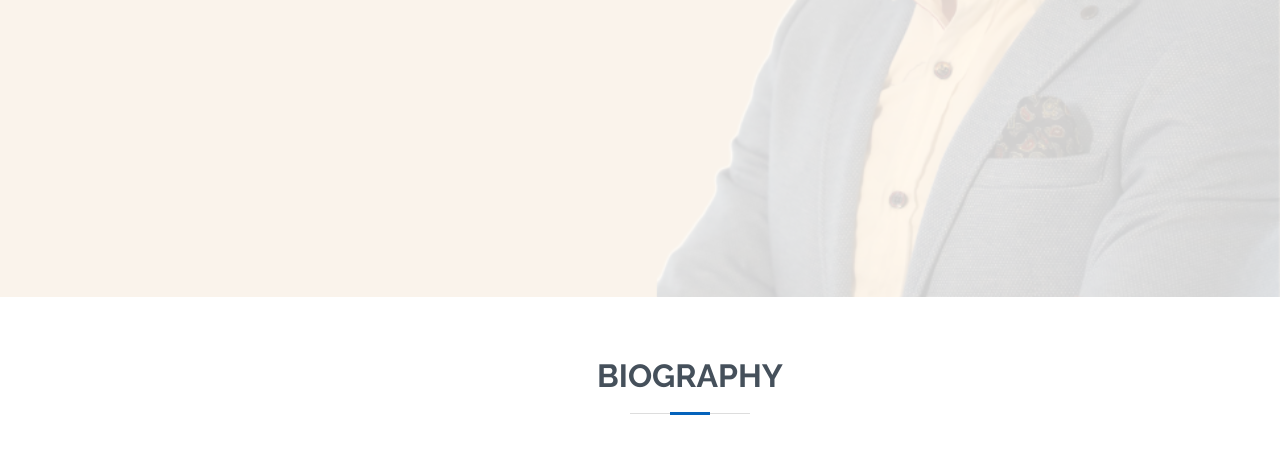
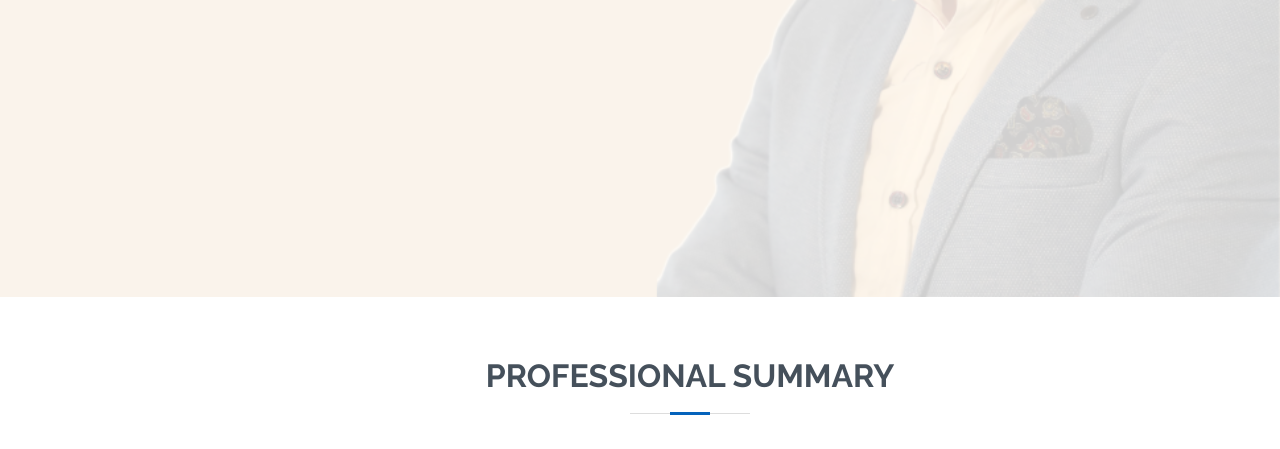
Before and after one commit to MoustafaRahal/moustafarahal.github.io, a plain HTML site: page index.html in a window 1280 px wide. Shown: the part 503-952 px from the top of the page. Drawn offline with nearby package versions, Linux system fonts and the light colour scheme.

Commit message:
Edits: Biography changes to Prof. summary

```diff
--- a/index.html
+++ b/index.html
@@ -72,7 +72,7 @@
       <div class="container" data-aos="fade-up">
 
         <div class="section-title">
-          <h2>Biography</h2>
+          <h2>Professional Summary</h2>
         </div>
 
         <div class="row">
```
